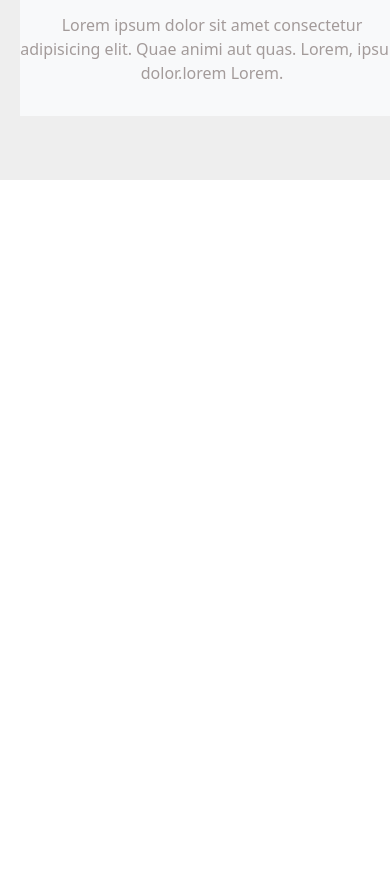
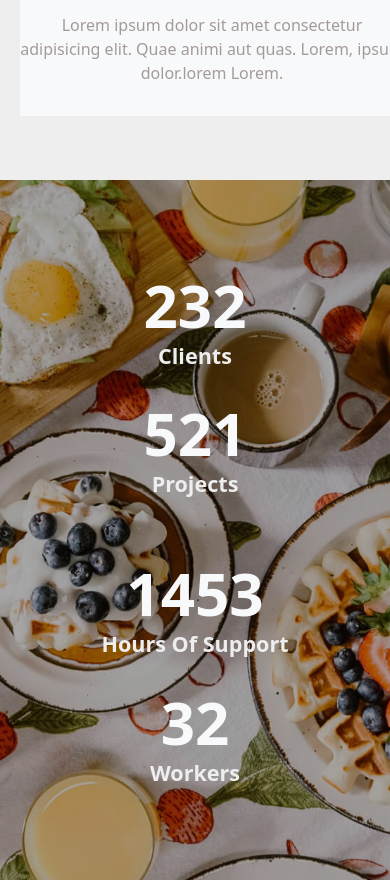
Before and after one commit to saidlionsgeeek/Said-issabbane-lionsresto-final, a plain HTML site: page index.html in a window 390 px wide. Shown: the part 3584-4464 px from the top of the page. Before the commit the page ends 3764 px from the top, so only its background shows below. Drawn offline with nearby package versions, Linux system fonts and the light colour scheme.

Commit message:
section 4 respo

```diff
--- a/index.html
+++ b/index.html
@@ -147,6 +147,31 @@
             </div>
 
         </section>
+        <!-- section 4  -->
+        <section>
+            <div class="image-section4 d-lg-flex pt-md-4 ">
+                <div class="mt-5  mb-3 mt-md-5 mb-md-5 ms-md-2 d-md-flex justify-content-md-around align-items-md-center d-lg-flex w-100 justify-content-lg-around align-items-lg-center ">
+                    <div>
+                        <p class="text-light para-section4 fw-bolder text-center ">232</p>
+                        <p class="text-bage fs-4 fw-bold text-center" >Clients</p>
+                    </div>
+                    <div>
+                        <p class="text-light para-section4 fw-bolder text-center ">521</p>
+                        <p class="text-bage fs-4 fw-bold text-center" >Projects</p>
+                    </div>
+                </div>
+                <div class="d-md-flex justify-content-md-around align-items-md-center d-lg-flex w-100 justify-content-lg-around align-items-lg-center">
+                    <div >
+                        <p class="text-light para-section4 fw-bolder text-center ">1453</p>
+                        <p class="text-bage fs-4 fw-bold text-center" >Hours Of Support</p>
+                    </div>
+                    <div>
+                        <p class="text-light para-section4 fw-bolder text-center ">32</p>
+                        <p class="text-bage fs-4 fw-bold text-center" >Workers</p>
+                    </div>
+                </div>
+            </div>
+        </section>
     </main>
 
 
--- a/src/sass/modules/_main.scss
+++ b/src/sass/modules/_main.scss
@@ -247,7 +247,7 @@
     transition: 0.6s;
 }
 .card-small:hover{
-    scale: (1.2);
+    scale: (1.15);
 }
 .button-card{
     width: 150px;
@@ -321,3 +321,53 @@
     transform: translate(-50%);
 }
 }
+// section4
+.image-section4{
+    background-image: url(../images/stats-bg.jpg);
+    height: 400px;
+    background-repeat: no-repeat;
+    background-position: center;
+    background-size: cover;
+    background-attachment: fixed;
+    overflow: hidden;
+    background-blend-mode: darken;
+    background-color: rgba(0, 0, 0, 0.34);
+}
+.para-section4{
+    font-size: 60px;
+    margin-bottom: -10px;
+}
+@media (min-width:768px) and (max-width:980px) {
+    .image-section4{
+        background-image: url(../images/stats-bg.jpg);
+        height: 600px;
+        background-repeat: no-repeat;
+        background-position: center;
+        background-size: cover;
+        background-attachment: fixed;
+        overflow: hidden;
+        background-blend-mode: darken;
+        background-color: rgba(0, 0, 0, 0.34);
+    }
+    .para-section4{
+        font-size: 60px;
+        margin-bottom: -10px;
+    }
+}
+@media (min-width:375px) and (max-width:426px) {
+    .image-section4{
+        background-image: url(../images/stats-bg.jpg);
+        height: 700px;
+        background-repeat: no-repeat;
+        background-position: center;
+        background-size: cover;
+        background-attachment: fixed;
+        overflow: hidden;
+        background-blend-mode: darken;
+        background-color: rgba(0, 0, 0, 0.34);
+    }
+    .para-section4{
+        font-size: 60px;
+        margin-bottom: -10px;
+    }
+}
```
Also changed, not shown: public/css/app.css, 1 other file.
